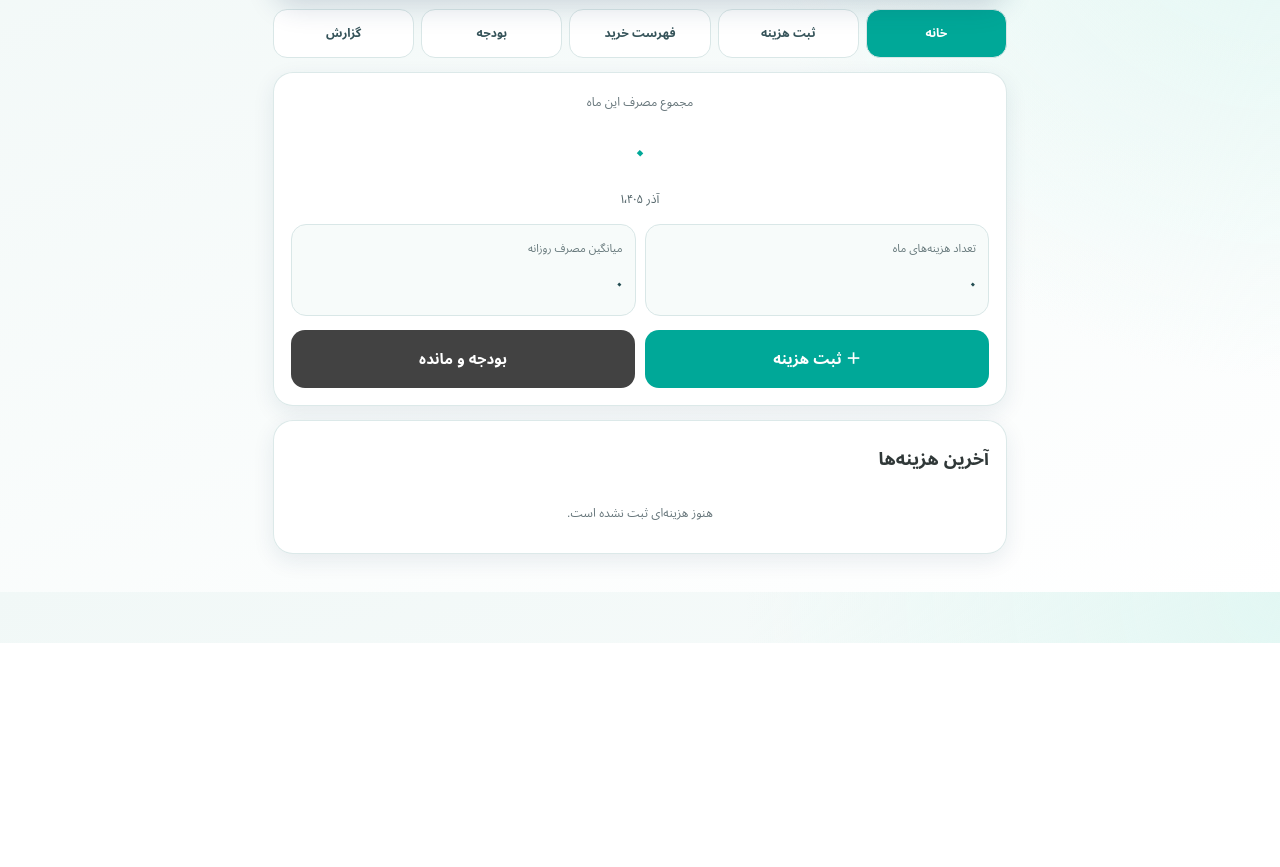
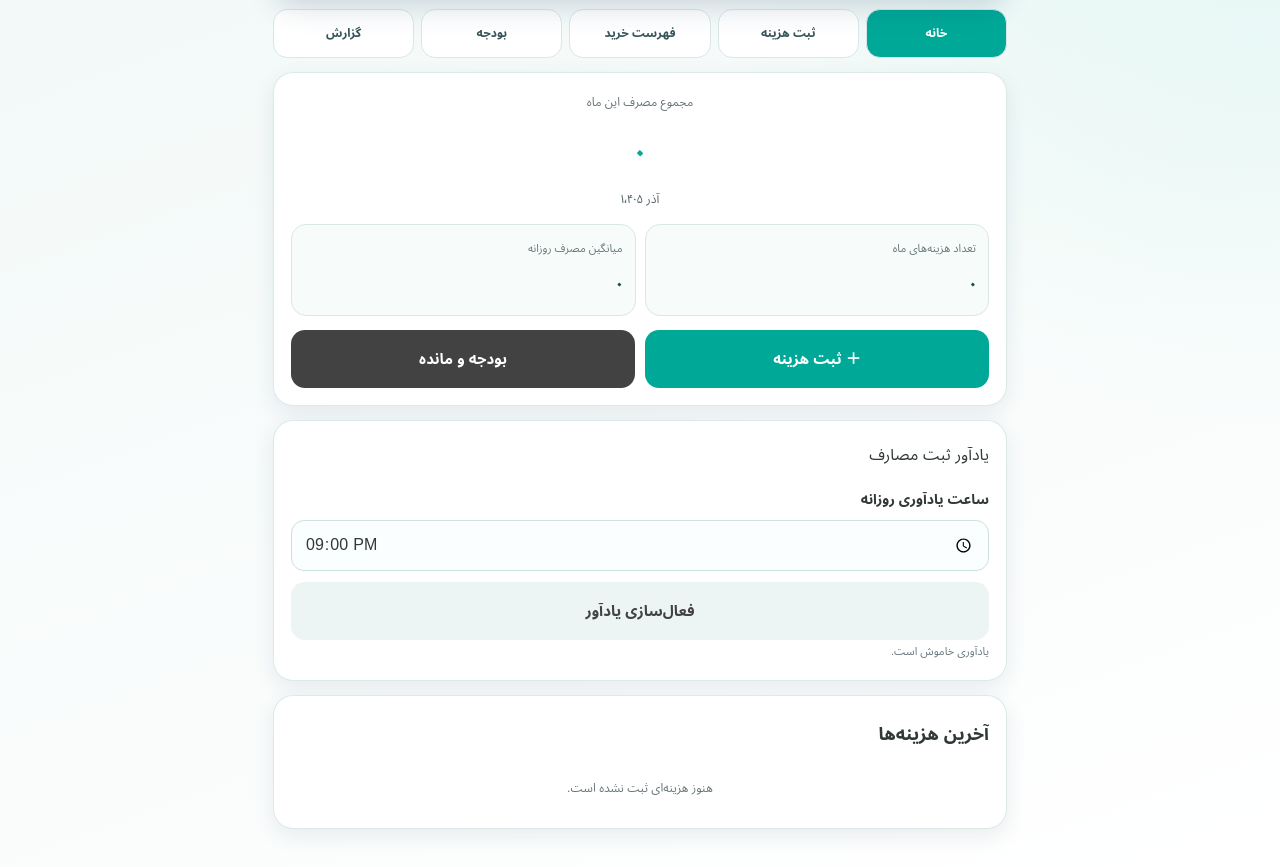
Before and after one commit to afghanekhpelwakcrushplant-droid/Household-expenses, a plain HTML site: page index.html in a window 1280 px wide. Shown: the part 157-1024 px from the top of the page. Before the commit the page ends 800 px from the top, so only its background shows below. Drawn offline with Linux system fonts and the light colour scheme.

Commit message:
Add daily expense reminder and finalize dashboard interactions

```diff
--- a/index.html
+++ b/index.html
@@ -431,6 +431,8 @@ textarea{
     <div class="kpis"><div class="kpi"><small>تعداد هزینه‌های ماه</small><b id="monthCount">۰</b></div><div class="kpi"><small>میانگین مصرف روزانه</small><b id="dailyAverage">۰</b></div></div>
     <div class="grid"><button class="primary" onclick="goSection('form')">＋ ثبت هزینه</button><button class="secondary" onclick="goSection('budget')">بودجه و مانده</button></div>
   </div>
+
+  <section class="card" id="reminderCard"><div class="panel-title">یادآور ثبت مصارف</div><label>ساعت یادآوری روزانه</label><input id="reminderTime" type="time" value="21:00"><div class="actions"><button class="light" onclick="enableReminder()">فعال‌سازی یادآور</button></div><div class="small" id="reminderStatus">یادآور هنگام باز بودن برنامه بررسی می‌شود.</div></section>
 
   <!-- فرم ثبت هزینه -->
   <section id="form" class="card hidden">
@@ -1943,6 +1945,11 @@ function toast(text){
 
 
 const budgetKey="home_expense_budget_v1", shoppingKey="home_expense_shopping_v1";
+
+const reminderKey="home_expense_reminder_v1";
+function enableReminder(){const t=document.getElementById("reminderTime").value;if(!t){toast("ساعت یادآوری را انتخاب کنید");return}localStorage.setItem(reminderKey,t);if("Notification" in window&&Notification.permission==="default"){Notification.requestPermission().then(()=>startReminder())}else startReminder()}
+function startReminder(){const t=localStorage.getItem(reminderKey);const s=document.getElementById("reminderStatus");if(s)s.textContent=t?"یادآور روزانه روی "+t+" تنظیم شده است. برای دریافت آن، برنامه باید باز باشد.":"یادآوری خاموش است.";if(window.__expenseReminderTimer)clearInterval(window.__expenseReminderTimer);if(!t)return;window.__expenseReminderTimer=setInterval(()=>{const d=new Date(),now=String(d.getHours()).padStart(2,"0")+":"+String(d.getMinutes()).padStart(2,"0"),stamp=d.getFullYear()+"-"+d.getMonth()+"-"+d.getDate();if(now===t&&localStorage.getItem("home_expense_reminder_last")!==stamp){localStorage.setItem("home_expense_reminder_last",stamp);const msg="هزینه‌های امروز را در مصارف خانه ثبت کنید.";if("Notification" in window&&Notification.permission==="granted")new Notification("یادآور مصارف خانه",{body:msg});else toast(msg)}},30000)}
+
 function goSection(which,button){["form","report","budget","shopping"].forEach(id=>document.getElementById(id)?.classList.toggle("hidden",id!==which));document.getElementById("recentCard")?.classList.toggle("hidden",which!=="home");document.querySelectorAll(".nav button").forEach(b=>b.classList.remove("active"));if(button)button.classList.add("active");if(which==="report")render();if(which==="budget")renderBudget();if(which==="shopping")renderShopping();window.scrollTo({top:0,behavior:"smooth"})}
 function readBudget(){try{return JSON.parse(localStorage.getItem(budgetKey)||"null")}catch(e){return null}}
 function saveBudget(){const amount=Number(document.getElementById("budgetAmount").value),start=document.getElementById("budgetStart").value,end=document.getElementById("budgetEnd").value;if(!Number.isFinite(amount)||amount<=0||!start||!end||end<start){toast("مبلغ و تاریخ معتبر وارد کنید");return}localStorage.setItem(budgetKey,JSON.stringify({amount,start,end}));renderBudget();toast("بودجه ذخیره شد")}
@@ -2004,6 +2011,7 @@ document.addEventListener(
     render();
     renderBudget();
     renderShopping();
+    const rt=localStorage.getItem(reminderKey);if(rt)document.getElementById("reminderTime").value=rt;startReminder();
 
   }
 );
```
